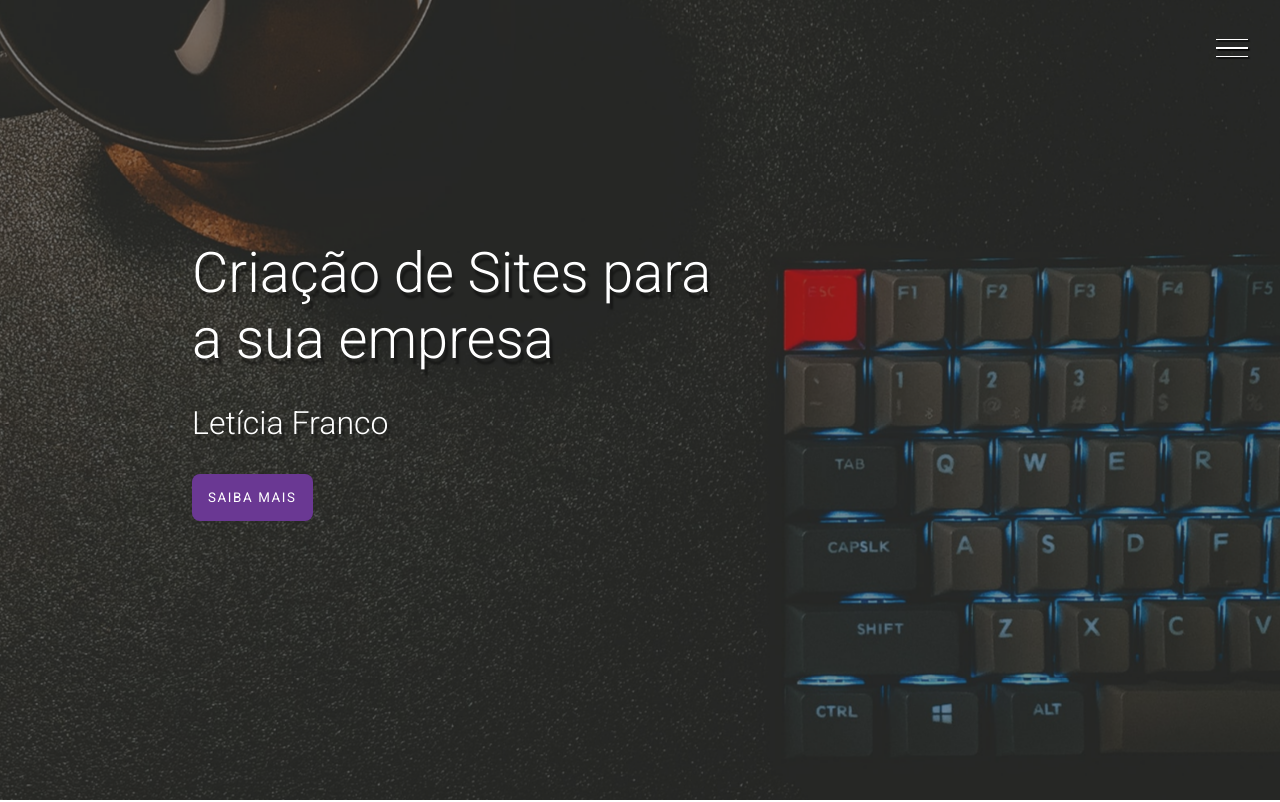
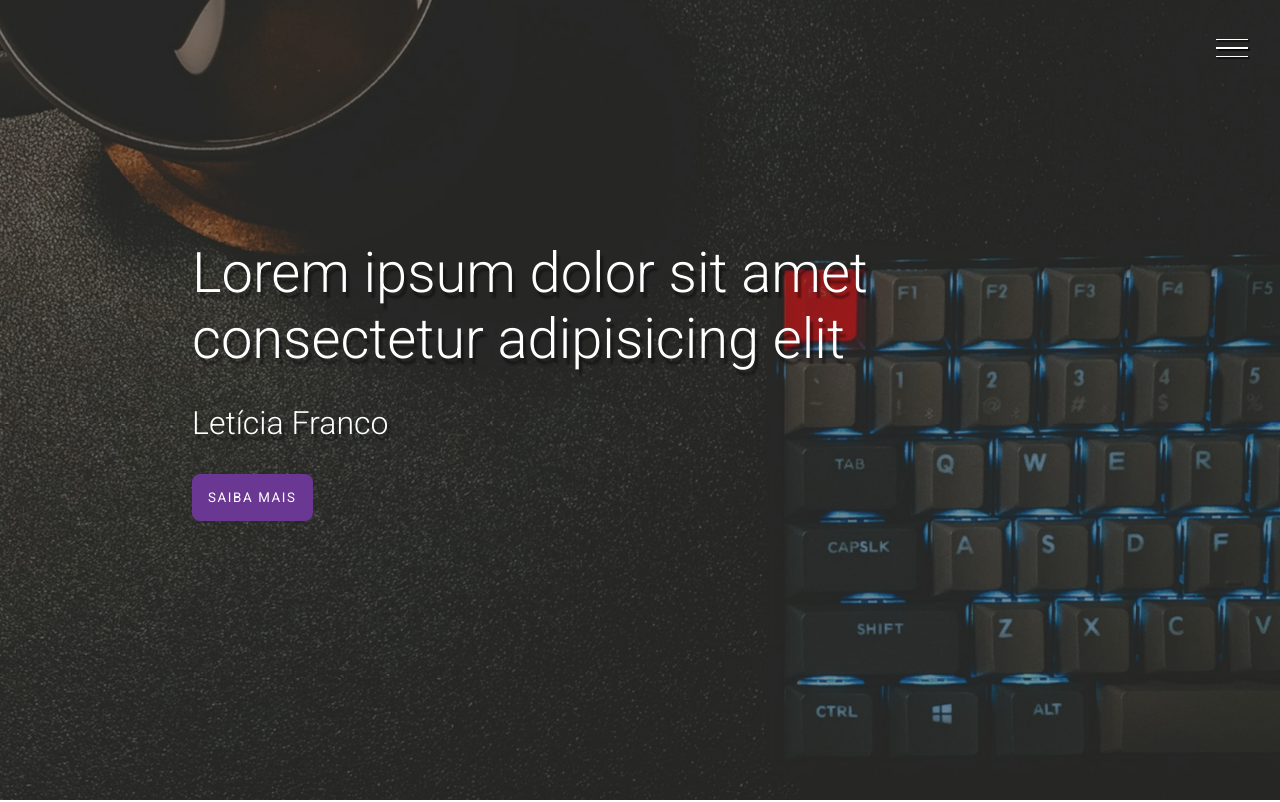
Before and after one commit to Leticiafrnc/portifolio-modelo, a plain HTML site: page index.html in a window 1280 px wide. Shown: the top 802 px of the page. Drawn offline with Linux system fonts and the light colour scheme.

Commit message:
alteracao de titulos

```diff
--- a/index.html
+++ b/index.html
@@ -10,7 +10,7 @@
     <link href="https://fonts.googleapis.com/css2?family=Roboto:wght@300;400;500&display=swap" rel="stylesheet">
     <link rel="stylesheet" href="style.css">
     <link rel="shortcut icon" href="./assets/favicon-32x32.png">
-    <title>Criação de Sites| Letícia Franco</title>
+    <title>Lorem ipsum dolor sit amet</title>
 </head>
 
 <body>
@@ -26,7 +26,7 @@
                 <img src="./assets/bg.jpg" alt="Computador">
             </div>
             <div class="banner">
-                <h1>Criação de Sites para <br> a sua empresa </h1>
+                <h1>Lorem ipsum dolor sit amet <br> consectetur adipisicing elit </h1>
                 <p>Letícia Franco</p>
                 <button>Saiba Mais</button>
             </div>
```
